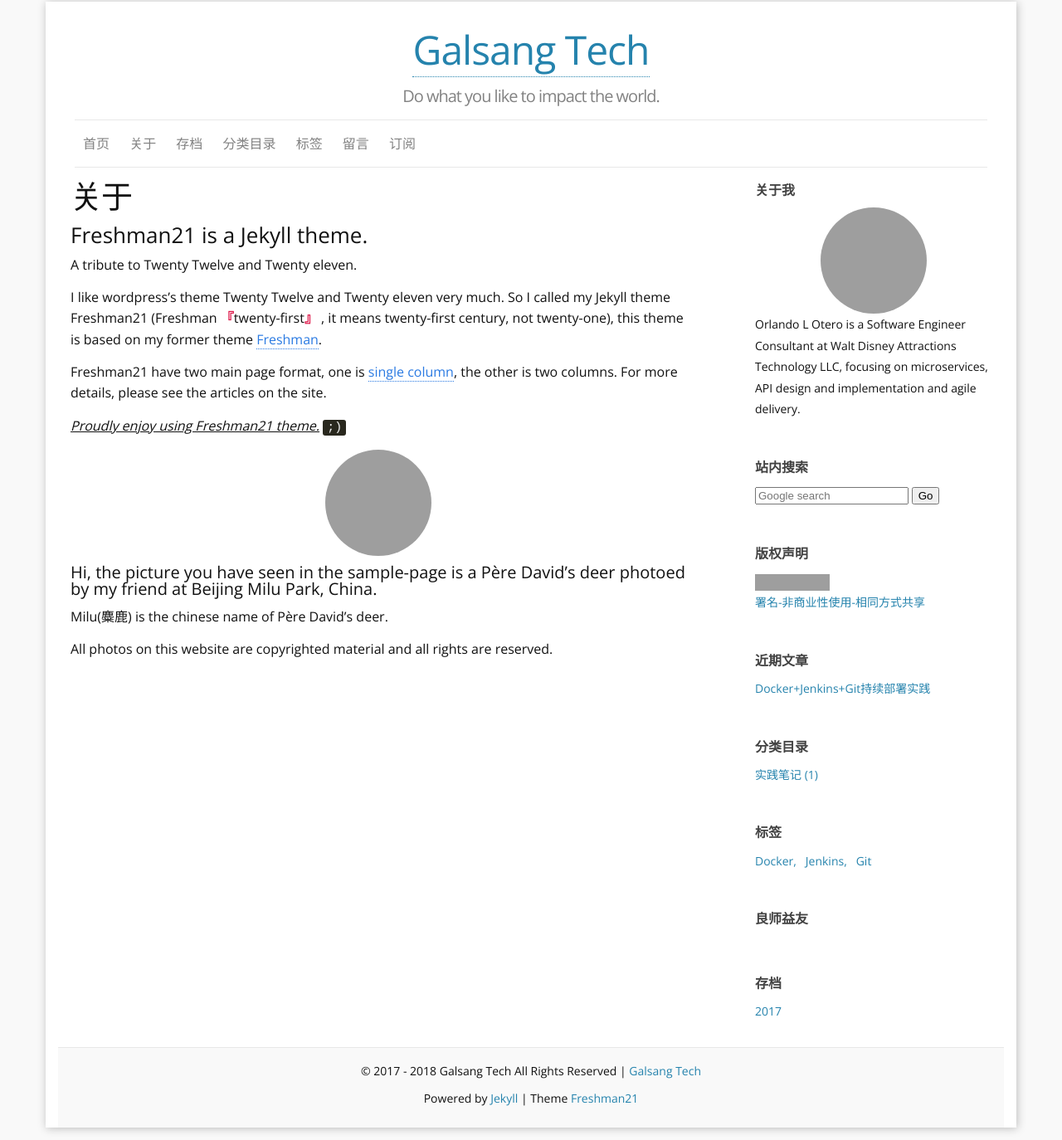
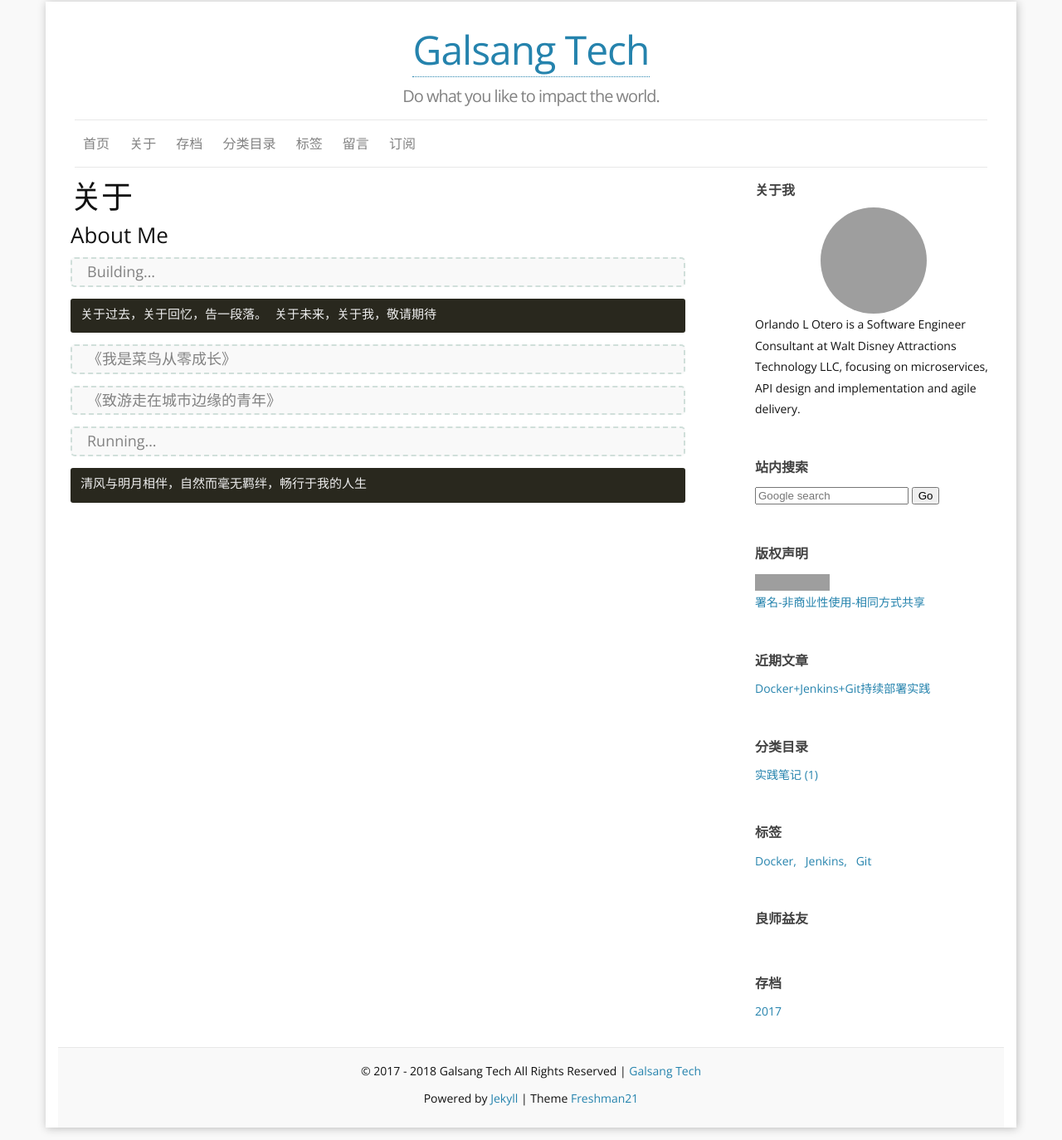
Before and after one commit to vimx86/V-Tech, a Jekyll site: the page built from b_about.md, in a window 1280 px wide. Shown: the whole page at 83% size. Built offline with Jekyll 4.4.1, drawn with Linux system fonts in a browser that asks for light colours; comment, search, counter and statistics services are not loaded; grey boxes are pictures that could not be loaded.

Commit message:
About Me

````diff
--- a/b_about.md
+++ b/b_about.md
@@ -6,22 +6,21 @@ permalink: /about/
 ---
 
 
-### Freshman21 is a Jekyll theme.
+### About Me
 
-A tribute to Twenty Twelve and Twenty eleven.
+> Building...
 
-I like wordpress's theme Twenty Twelve and Twenty eleven very much.
-So I called my Jekyll theme Freshman21 (Freshman <q>twenty-first</q> , it means twenty-first century, not twenty-one), this theme is based on my former theme [Freshman](https://github.com/yulijia/freshman/).
+```good
+关于过去，关于回忆，告一段落。 关于未来，关于我，敬请期待
+```
 
-Freshman21 have two main page format, one is [single column](http://yulijia.net/en/  "see demo"), the other is two columns. For more details, please see the articles on the site.
+> 《我是菜鸟从零成长》
 
-<cite>Proudly enjoy using Freshman21 theme.</cite> <code>;)</code>
-
-![麋鹿](https://i.imgur.com/Mdc4szJl.jpg){: .img-about}
-
-#### Hi, the picture you have seen in the sample-page is a Père David's deer photoed by my friend at Beijing Milu Park, China.
+> 《致游走在城市边缘的青年》
 
 
-Milu(麋鹿) is the chinese name of Père David's deer.
+> Running...
 
-All photos on this website are copyrighted material and all rights are reserved.
+```good
+清风与明月相伴，自然而毫无羁绊，畅行于我的人生
+```
````
